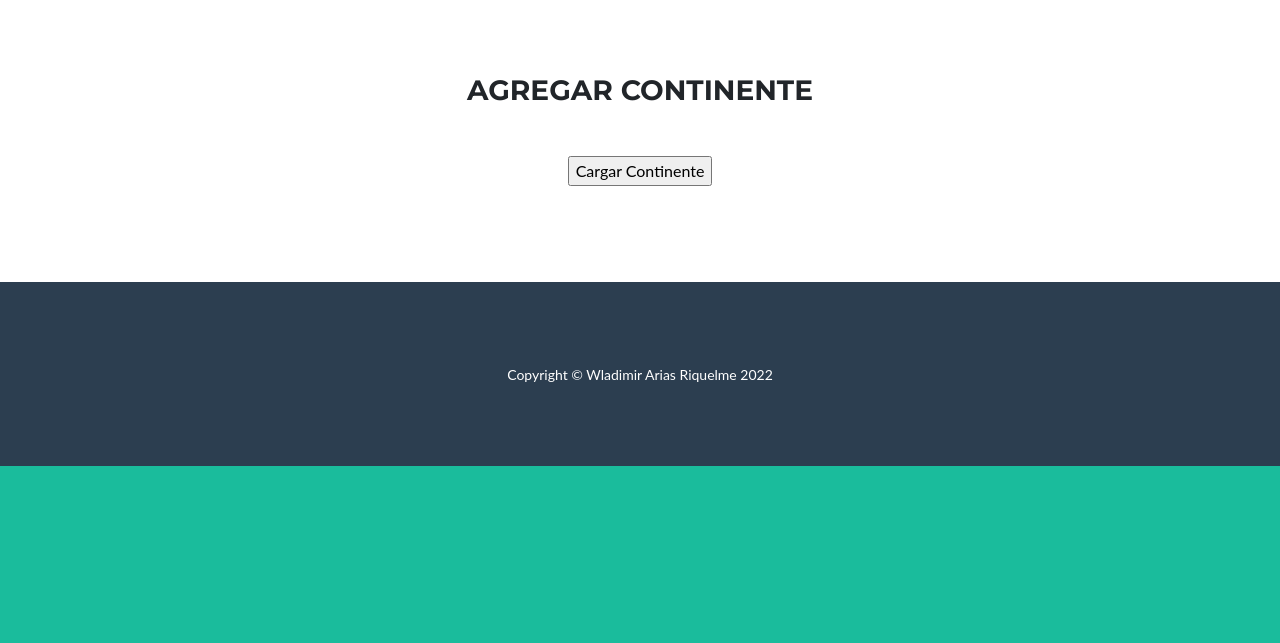
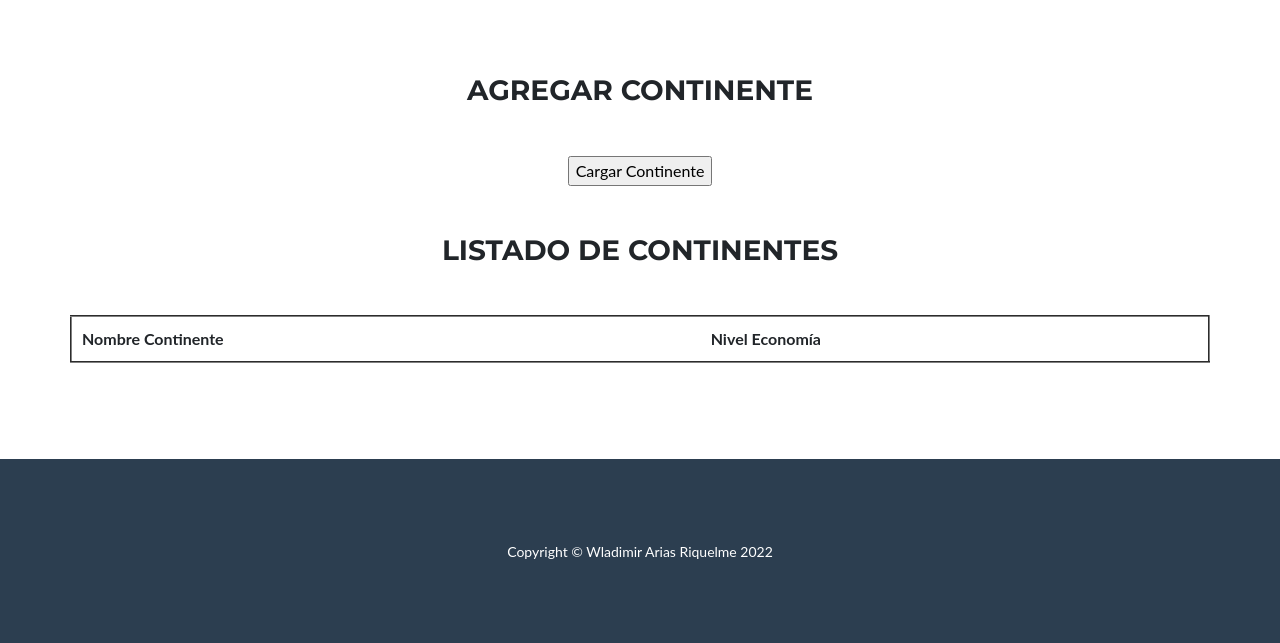
Before and after one commit to wladimirarias/entrega1arias, a Django app: page /contienentes/ in a window 1280 px wide. Shown: the part 466-1109 px from the top of the page. Before the commit the page ends 932 px from the top, so only its background shows below. Run offline with Django 4.2, Linux system fonts and the light colour scheme; lists and menus that the app fills with data are empty; some libraries are stand-ins or nearby versions.

Commit message:
Mejoras en vistas de agregar

```diff
--- a/app/templates/app/agregar_continente.html
+++ b/app/templates/app/agregar_continente.html
@@ -1,6 +1,4 @@
-{% extends 'app/base.html' %}
-
-{% block contenido %}
+{% extends 'app/base.html' %} {% block contenido %}
 
 <div class="container d-flex align-items-center flex-column">
     <h3 class="masthead-heading text-uppercase mb-0">Agregar Continente</h3>
@@ -10,12 +8,40 @@
 </div>
 
 <form action="" method="post">
-    {% csrf_token %}
-
-    {{ formulario.as_p }}
+    {% csrf_token %} {{ formulario.as_p }}
 
     <input type="submit" value="Cargar Continente">
 
 </form>
 
+<div class="container d-flex align-items-center flex-column">
+    <div class="divider-custom divider-light">
+        <div class="divider-custom-line"></div>
+    </div>
+    <h3 class="masthead-heading text-uppercase mb-0">Listado de Continentes</h3>
+    <div class="divider-custom divider-light">
+        <div class="divider-custom-line"></div>
+    </div>
+</div>
+
+<table cellspacing="10" cellpadding="10" border="2">
+    <thead>
+        <tr>
+            <th>Nombre Continente</th>
+            <th>Nivel Economía</th>
+        </tr>
+    </thead>
+
+    <tbody>
+        {% for continente in continentes %}
+        <tr>
+            <td>{{ continente.nombre_continente }}</td>
+            <td>{{ continente.nivel_economia }}</td>
+        </tr>
+        {% endfor %}
+    </tbody>
+
+</table>
+
+
 {% endblock %}
--- a/app/templates/app/agregar_pais.html
+++ b/app/templates/app/agregar_pais.html
@@ -18,7 +18,7 @@
     <div class="divider-custom divider-light">
         <div class="divider-custom-line"></div>
     </div>
-    <h3 class="masthead-heading text-uppercase mb-0">Listado de países</h3>
+    <h3 class="masthead-heading text-uppercase mb-0">Listado de Países</h3>
     <div class="divider-custom divider-light">
         <div class="divider-custom-line"></div>
     </div>
--- a/app/views.py
+++ b/app/views.py
@@ -64,8 +64,13 @@ def creacion_continente(request):
     else:
         formulario = ContinenteFormulario()
 
+    continentes = Continente.objects.all()
+
+    contexto2 = {"continentes":continentes}
     contexto = {"formulario":formulario}
-    return render(request, 'app/agregar_continente.html', contexto)
+
+    nuevo_contexto = {**contexto, **contexto2}
+    return render(request, 'app/agregar_continente.html', nuevo_contexto)
 
 def idiomas (request):
     return render(request, 'app/agregar_idioma.html')
@@ -84,5 +89,10 @@ def creacion_idioma(request):
     else:
         formulario = IdiomaFormulario()
 
+    idiomas = Idioma.objects.all()
+
+    contexto2 = {"idiomas":idiomas}
     contexto = {"formulario":formulario}
-    return render(request, 'app/agregar_idioma.html', contexto)
+
+    nuevo_contexto = {**contexto, **contexto2}
+    return render(request, 'app/agregar_idioma.html', nuevo_contexto)
```
Also changed, not shown: app/templates/app/agregar_idioma.html (+31 -6 lines), db.sqlite3.
